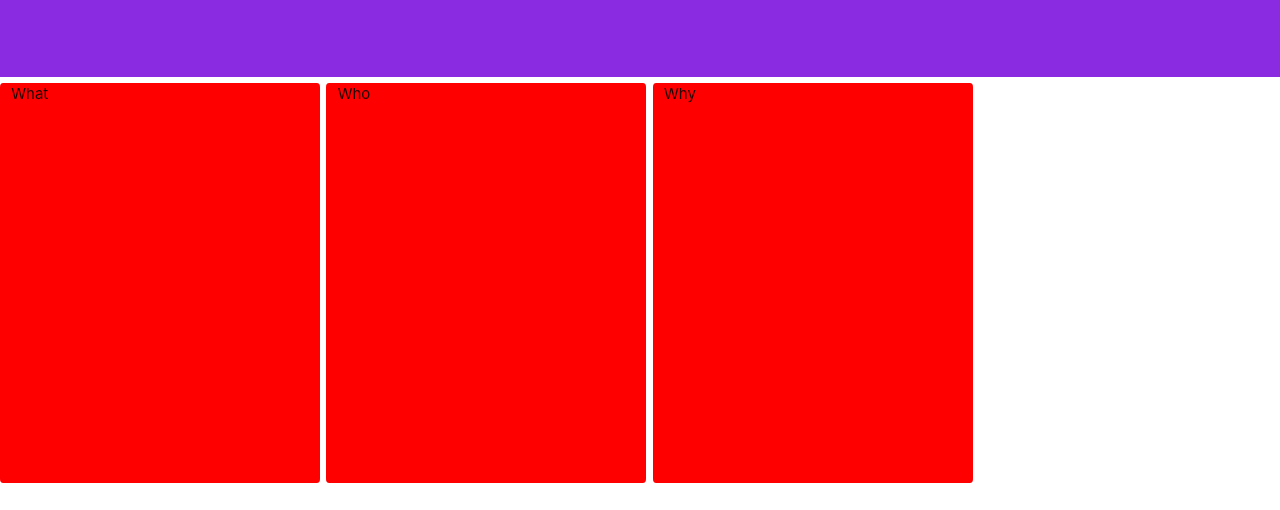
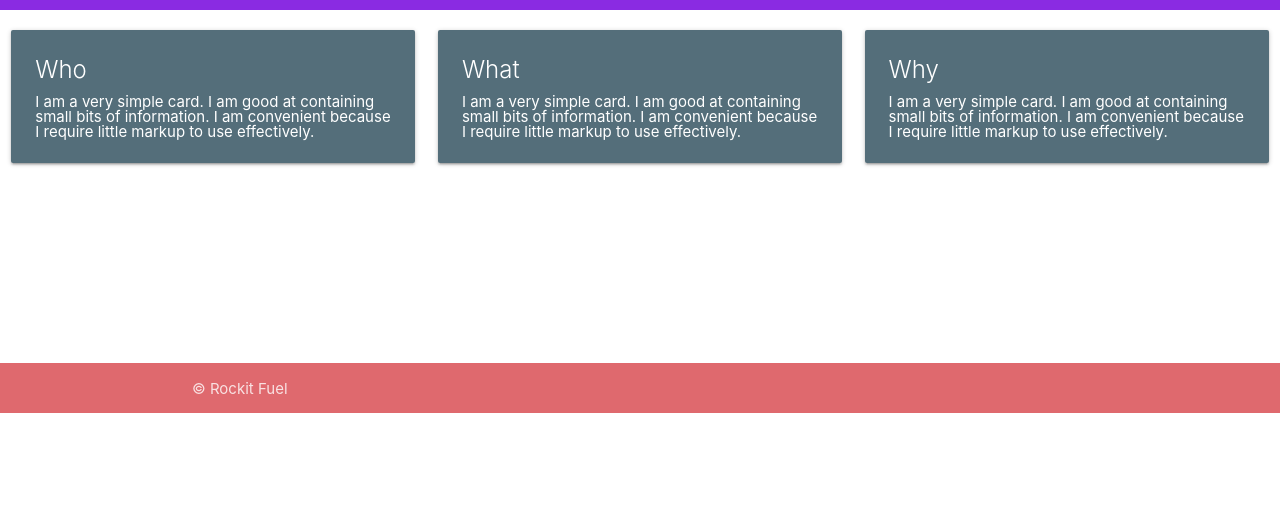
Before and after one commit to colemanimhoff/rockit-fuel, a plain HTML site: page public/index.html in a window 1280 px wide. Shown: the part 387-897 px from the top of the page. After the commit the page ends 800 px from the top, so only its background shows below. Drawn offline with nearby package versions, Linux system fonts and the light colour scheme.

Commit message:
added cards, sticky footer, and header

```diff
--- a/public/css/main.css
+++ b/public/css/main.css
@@ -1,3 +1,18 @@
+body {
+    display: flex;
+    min-height: 100vh;
+    flex-direction: column;
+  }
+
+  main {
+    flex: 1 0 auto;
+  }
+
+nav {
+    position: fixed;
+    width: 100%;
+}
+
 a.brand-logo {
     padding: 0vh 4vw;
 }
@@ -12,18 +27,15 @@ div.hero {
     flex-direction: column;
     align-items: center;
     background-color: blueviolet;
-    height: 50vh;
+    height: 40vh;
     width: 100vw;
+    margin: 6vw 0 1vw 0;
 }
 
 .mission-container {
     width: 100%;
 }
 
-.what, .who, .why {
-    margin: 0.5%;
-    background: red;
-    height: 400px;
-    width: 400px;
-    border-radius: 1%;
+footer.page-footer {
+    padding-top: 0;
 }
--- /dev/null
+++ b/public/css/reset.css
@@ -0,0 +1,43 @@
+html, body, div, span, applet, object, iframe,
+h1, h2, h3, h4, h5, h6, p, blockquote, pre,
+a, abbr, acronym, address, big, cite, code,
+del, dfn, em, img, ins, kbd, q, s, samp,
+small, strike, strong, sub, sup, tt, var,
+b, u, i, center,
+dl, dt, dd, ol, ul, li,
+fieldset, form, label, legend,
+table, caption, tbody, tfoot, thead, tr, th, td,
+article, aside, canvas, details, embed,
+figure, figcaption, footer, header, hgroup,
+menu, nav, output, ruby, section, summary,
+time, mark, audio, video {
+	margin: 0;
+	padding: 0;
+	border: 0;
+	font-size: 100%;
+	font: inherit;
+	vertical-align: baseline;
+}
+
+article, aside, details, figcaption, figure,
+footer, header, hgroup, menu, nav, section {
+	display: block;
+}
+body {
+	line-height: 1;
+}
+ol, ul {
+	list-style: none;
+}
+blockquote, q {
+	quotes: none;
+}
+blockquote:before, blockquote:after,
+q:before, q:after {
+	content: '';
+	content: none;
+}
+table {
+	border-collapse: collapse;
+	border-spacing: 0;
+}
--- a/public/index.html
+++ b/public/index.html
@@ -1,56 +1,125 @@
 <!DOCTYPE html>
 <html>
+
 <head>
-    <!-- Compiled and minified CSS -->
     <link href="https://fonts.googleapis.com/icon?family=Material+Icons" rel="stylesheet">
-
+    <link rel="stylesheet" href="./css/reset.css">
     <link rel="stylesheet" href="https://cdnjs.cloudflare.com/ajax/libs/materialize/1.0.0-beta/css/materialize.min.css">
     <link rel="stylesheet" href="./css/main.css">
-    <!-- Compiled and minified JavaScript -->
-    <meta name="viewport" content="width=device-width, initial-scale=1.0"/>
+    <meta name="viewport" content="width=device-width, initial-scale=1.0" />
 </head>
 
 <body>
     <header>
         <nav>
             <div class="nav-wrapper">
-                        <a href="#!" class="brand-logo">Rocket Fuel</a>
-                        <a href="#" data-target="mobile-demo" class="sidenav-trigger"><i class="material-icons">menu</i></a>
+                <a href="#!" class="brand-logo">Rockit Fuel</a>
+                <a href="#" data-target="mobile-demo" class="sidenav-trigger">
+                    <i class="material-icons">menu</i>
+                </a>
                 <ul class="right hide-on-med-and-down">
-                        <li><a href="about.html">About</a></li>
-                        <li><a href="contact.html">Contact</a></li>
-                        <li><a href="order.html">Order</a></li>
+                    <li>
+                        <a href="about.html">About</a>
+                    </li>
+                    <li>
+                        <a href="contact.html">Contact</a>
+                    </li>
+                    <li>
+                        <a href="order.html">Order</a>
+                    </li>
                 </ul>
             </div>
         </nav>
 
         <ul class="sidenav" id="mobile-demo">
-                            <li><a href="product.html">Product</a></li>
-                            <li><a href="about.html">About</a></li>
-                            <li><a href="contact.html">Conact</a></li>
-                            <li><a href="order.html">Order</a></li>
+            <li>
+                <a href="product.html">Product</a>
+            </li>
+            <li>
+                <a href="about.html">About</a>
+            </li>
+            <li>
+                <a href="contact.html">Conact</a>
+            </li>
+            <li>
+                <a href="order.html">Order</a>
+            </li>
         </ul>
     </header>
 
     <main>
-            <div class = "hero">
+        <div class="hero">
             <h1>Rockit Fuel</h1>
             <h2>Product Info Here</h2>
         </div>
 
         <div class="container mission-container">
             <div class="row">
-                        <div class="col s11 l3 what">What</div>
-                        <div class="col s11 l3 who">Who</div>
-                        <div class="col s11 l3 why">Why</div>
+                <div class="col s12 m4 l4">
+                    <div class="card blue-grey darken-1">
+                        <div class="card-content white-text">
+                            <span class="card-title">Who</span>
+                            <p>I am a very simple card. I am good at containing small bits of information. I am convenient because
+                                I require little markup to use effectively.</p>
                         </div>
+                        <!-- <div class="card-action">
+                            <a href="#">This is a link</a>
+                            <a href="#">This is a link</a>
+                        </div> -->
+                    </div>
+                </div>
+                <div class="col s12 m4 l4">
+                    <div class="card blue-grey darken-1">
+                        <div class="card-content white-text">
+                            <span class="card-title">What</span>
+                            <p>I am a very simple card. I am good at containing small bits of information. I am convenient because
+                                I require little markup to use effectively.</p>
+                        </div>
+                        <!-- <div class="card-action">
+                            <a href="#">This is a link</a>
+                            <a href="#">This is a link</a>
+                        </div> -->
+                    </div>
+                </div>
+                <div class="col s12 m4 l4">
+                    <div class="card blue-grey darken-1">
+                        <div class="card-content white-text">
+                            <span class="card-title">Why</span>
+                            <p>I am a very simple card. I am good at containing small bits of information. I am convenient because
+                                I require little markup to use effectively.</p>
+                        </div>
+                        <!-- <div class="card-action">
+                            <a href="#">This is a link</a>
+                            <a href="#">This is a link</a>
+                        </div> -->
+                    </div>
+                </div>
+            </div>
+            <!-- <div class="row">
+                <div class="col s11 l4">
+                    <div class="what">What</div>
+                </div>
+                <div class="col s11 l4">
+                    <div class="who">Who</div>
+                </div>
+                <div class="col s11 l4">
+                    <div class="why">Why</div>
+                </div>
+            </div> -->
         </div>
     </main>
 
-        <script src="https://code.jquery.com/jquery-3.3.1.min.js"
-        integrity="sha256-FgpCb/KJQlLNfOu91ta32o/NMZxltwRo8QtmkMRdAu8="
+    <footer class="page-footer">
+        <div class="footer-copyright">
+            <div class="container">
+                © Rockit Fuel
+            </div>
+        </div>
+    </footer>
+    <script src="https://code.jquery.com/jquery-3.3.1.min.js" integrity="sha256-FgpCb/KJQlLNfOu91ta32o/NMZxltwRo8QtmkMRdAu8="
         crossorigin="anonymous"></script>
     <script src="https://cdnjs.cloudflare.com/ajax/libs/materialize/1.0.0-beta/js/materialize.min.js"></script>
     <script src="./js/app.js"></script>
 </body>
+
 </html>
```
Lines whose indentation alone changed are shown as unchanged.
